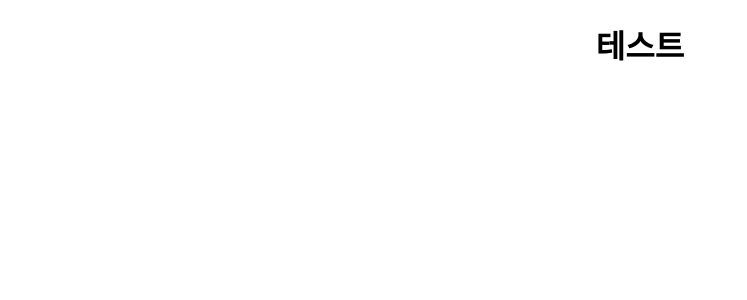
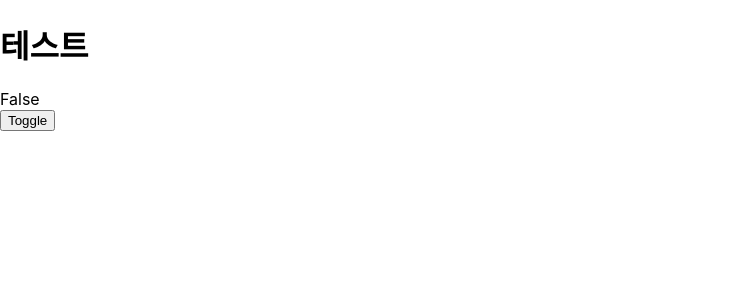
Before and after one commit to git-jslee/kossiecoder_01, a React (Create React App) app: page / in a window 1280 px wide. Shown: the top 300 px of the page, without its empty margins (0-747 px from the left). Built offline with nearby package versions, Linux system fonts and the light colour scheme.

Commit message:
조건렌더링

```diff
--- a/src/App.css
+++ /dev/null
@@ -1,38 +0,0 @@
-.App {
-  text-align: center;
-}
-
-.App-logo {
-  height: 40vmin;
-  pointer-events: none;
-}
-
-@media (prefers-reduced-motion: no-preference) {
-  .App-logo {
-    animation: App-logo-spin infinite 20s linear;
-  }
-}
-
-.App-header {
-  background-color: #282c34;
-  min-height: 100vh;
-  display: flex;
-  flex-direction: column;
-  align-items: center;
-  justify-content: center;
-  font-size: calc(10px + 2vmin);
-  color: white;
-}
-
-.App-link {
-  color: #61dafb;
-}
-
-@keyframes App-logo-spin {
-  from {
-    transform: rotate(0deg);
-  }
-  to {
-    transform: rotate(360deg);
-  }
-}
--- a/src/App.js
+++ b/src/App.js
@@ -1,9 +1,20 @@
-import "./App.css";
+import React, { useState, useEffect } from "react";
 
 function App() {
+  const [condition, setCondition] = useState(false);
+  const toggle = () => setCondition(!condition);
+
+  useEffect(() => {
+    console.log(condition);
+  }, [condition]);
+
+  const renderCondition = condition ? "True" : "False";
+
   return (
     <div className="App">
       <h1>테스트</h1>
+      <div>{renderCondition}</div>
+      <button onClick={toggle}>Toggle</button>
     </div>
   );
 }
```
